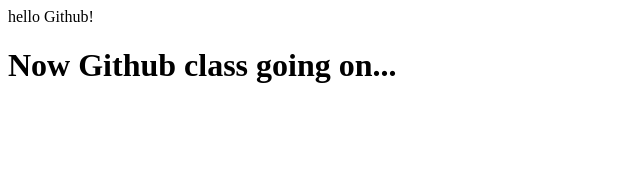
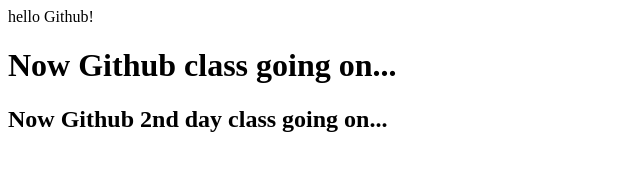
Before and after one commit to 004nathan/github, a plain HTML site: page index.html in a window 1280 px wide. Shown: the whole page, without its empty margins (0-640 px from the left). Drawn offline with Linux system fonts and the light colour scheme.

Commit message:
uodate h2

```diff
--- a/index.html
+++ b/index.html
@@ -9,5 +9,6 @@
 <body>
     hello Github!
     <h1>Now Github class going on...</h1>
+    <h2>Now Github 2nd day class going on...</h2>
 </body>
 </html>
```
